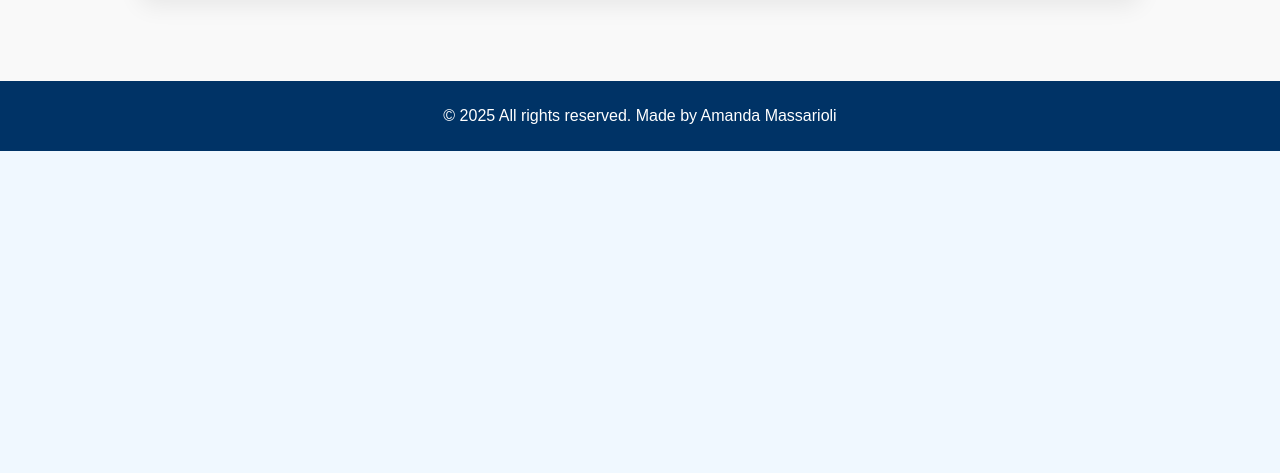
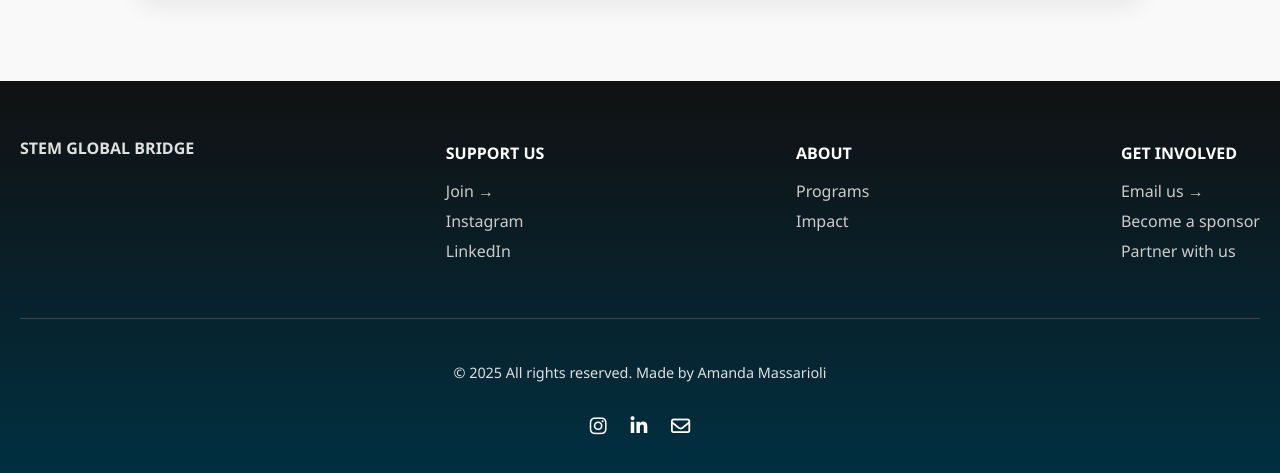
Before and after one commit to amandamassarioli/stem-global-bridge, a website: page index.html in a window 1280 px wide. Shown: the part 1709-2182 px from the top of the page. Before the commit the page ends 1860 px from the top, so only its background shows below. Drawn offline with Linux system fonts and the light colour scheme; a script that the page names is missing.

Commit message:
Refactor code structure for improved readability and maintainability

```diff
--- a/css/style.css
+++ b/css/style.css
@@ -14,6 +14,8 @@ header {
     width: 100%;
     z-index: 1000;
 }
+
+
 
 
 /*WIDGET INSTAGRAM*/
@@ -194,30 +196,100 @@ main {
 
 
 
-
-/* FOOTER: Rodapé com links de redes sociais */
-footer {
-    background-color: #003366; /* Dark Blue */
-    color: white;
-    text-align: center;
-    padding: 10px 0;
-    position: relative;
-    bottom: 0;
-    width: 100%;
+/* CSS do Footer */
+.site-footer {
+  background: linear-gradient(to bottom, #111, #003042);
+  color: #e0e0e0;
+  padding: 40px 20px;
+  font-family: 'Segoe UI', sans-serif;
 }
 
-.social-icons {
-    margin-top: 10px;
+.footer-top {
+  display: flex;
+  flex-wrap: wrap;
+  justify-content: space-between;
+  gap: 40px;
+  border-bottom: 1px solid #444;
+  padding-bottom: 40px;
 }
 
-.social-icons a {
-    margin: 0 10px;
-    color: #003366; /* Dark blue */
-    text-decoration: none;
+.footer-col h3 {
+  font-size: 1.0rem;
+  margin-bottom: 10px;
 }
 
-.social-icons a:hover {
-    color: #ff4500; /* A shade of orange */
+.footer-col h3 span {
+  font-weight: normal;
+  font-size: 1rem;
+  display: block;
+  color: #aaa;
+}
+
+.footer-col h4 {
+  font-size: 1rem;
+  margin-bottom: 10px;
+  text-transform: uppercase;
+  color: #fff;
+}
+
+.footer-col ul {
+  list-style: none;
+  padding: 0;
+}
+
+.footer-col ul li {
+  margin-bottom: 8px;
+}
+
+.footer-col ul li a {
+  color: #ccc;
+  text-decoration: none;
+  transition: color 0.2s;
+}
+
+.footer-col ul li a:hover {
+  color: #fff;
+}
+
+.footer-bottom {
+  display: flex;
+  flex-direction: column;
+  align-items: center;
+  margin-top: 30px;
+  text-align: center;
+  font-size: 0.9rem;
+}
+
+.footer-bottom a {
+  color: #78c0ff;
+  text-decoration: underline;
+}
+
+.footer-icons {
+  margin-top: 15px;
+}
+
+.footer-icons a {
+  color: #fff;
+  font-size: 1.2rem;
+  margin: 0 10px;
+  transition: color 0.3s;
+}
+
+.footer-icons a:hover {
+  color: #78c0ff;
+}
+
+/* Responsivo */
+@media (max-width: 768px) {
+  .footer-top {
+    flex-direction: column;
+    gap: 20px;
+  }
+
+  .footer-bottom {
+    align-items: flex-start;
+  }
 }
 
 
--- a/index.html
+++ b/index.html
@@ -5,6 +5,7 @@
     <meta name="viewport" content="width=device-width, initial-scale=1.0">
     <title>STEM Global Bridge - Home</title>
     <link rel="stylesheet" href="css/style.css">
+    <link rel="stylesheet" href="https://cdnjs.cloudflare.com/ajax/libs/font-awesome/6.4.0/css/all.min.css">
 </head>
 <body>
     <header>
@@ -66,9 +67,52 @@
     </iframe>
   </div>
 </section>
-    <footer>
-        <p>© 2025 All rights reserved. Made by Amanda Massarioli</p>
-    </footer>
+    <footer class="site-footer">
+  <div class="footer-top">
+    <div class="footer-col">
+      <h3>STEM GLOBAL BRIDGE</h3>
+    </div>
+
+    <div class="footer-col">
+      <h4>SUPPORT US</h4>
+      <ul>
+        <li><a href="join-us.html">Join →</a></li>
+        <li><a href="https://instagram.com/stemglobalbridge" target="_blank">Instagram</a></li>
+        <li><a href="https://linkedin.com/company/stemglobalbridge" target="_blank">LinkedIn</a></li>
+      </ul>
+    </div>
+
+    <div class="footer-col">
+      <h4>ABOUT</h4>
+      <ul>
+        <li><a href="about.html">Programs</a></li>
+        <li><a href="projects.html">Impact</a></li>
+      </ul>
+    </div>
+
+    <div class="footer-col">
+      <h4>GET INVOLVED</h4>
+      <ul>
+        <li><a href="mailto: stemglobalbridge@gmail.com">Email us →</a></li>
+        <li><a href="https://forms.gle/link-para-patrocinio" target="_blank">Become a sponsor</a></li>
+        <li><a href="https://forms.gle/link-para-parceria" target="_blank">Partner with us</a></li>
+      </ul>
+    </div>
+  </div>
+
+  <div class="footer-bottom">
+    <p>
+      © 2025 All rights reserved. Made by Amanda Massarioli
+    </p>
+
+    <div class="footer-icons">
+      <a href="https://instagram.com/stemglobalbridge" target="_blank"><i class="fa-brands fa-instagram"></i></a>
+      <a href="https://linkedin.com/company/stemglobalbridge" target="_blank"><i class="fa-brands fa-linkedin-in"></i></a>
+      <a href="mailto:stemglobalbridge@gmail.com"><i class="fa-regular fa-envelope"></i></a>
+    </div>
+  </div>
+</footer>
+
     <script src="js/main.js"></script>
     <script>
   function toggleMenu() {
```
Also changed, not shown: images/background.png.jpg (added), images/logo.png (added).
